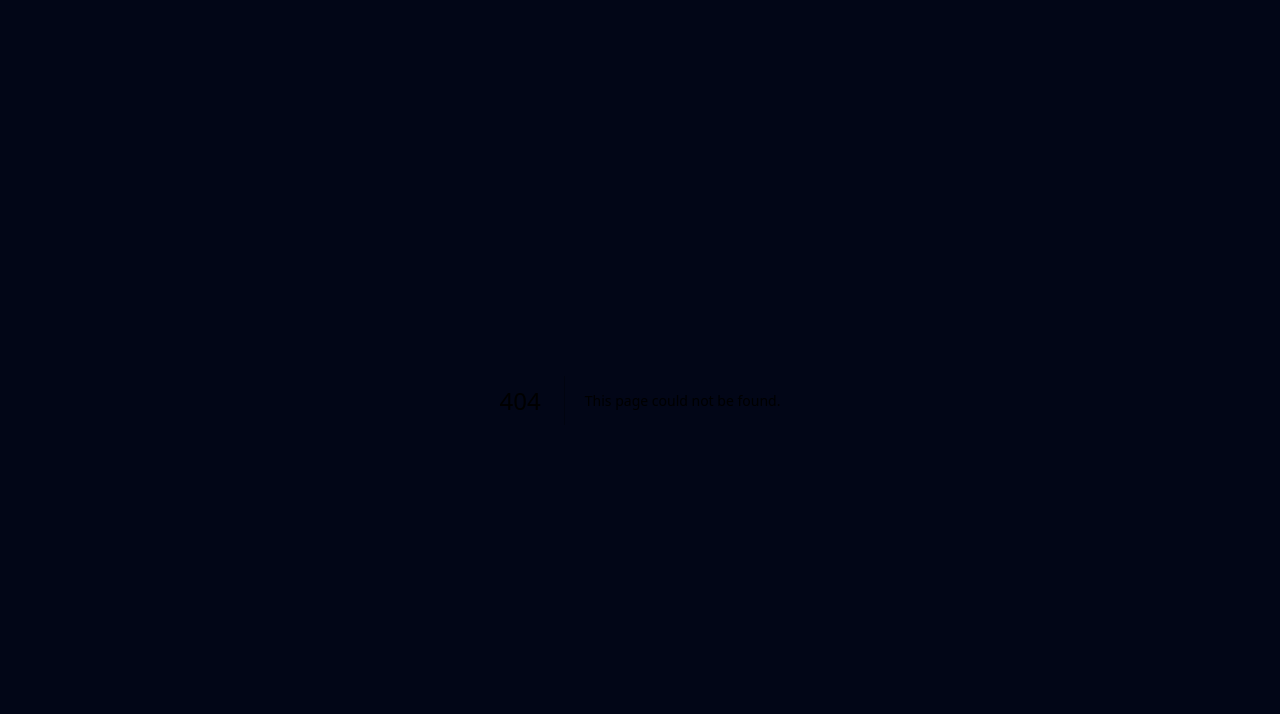
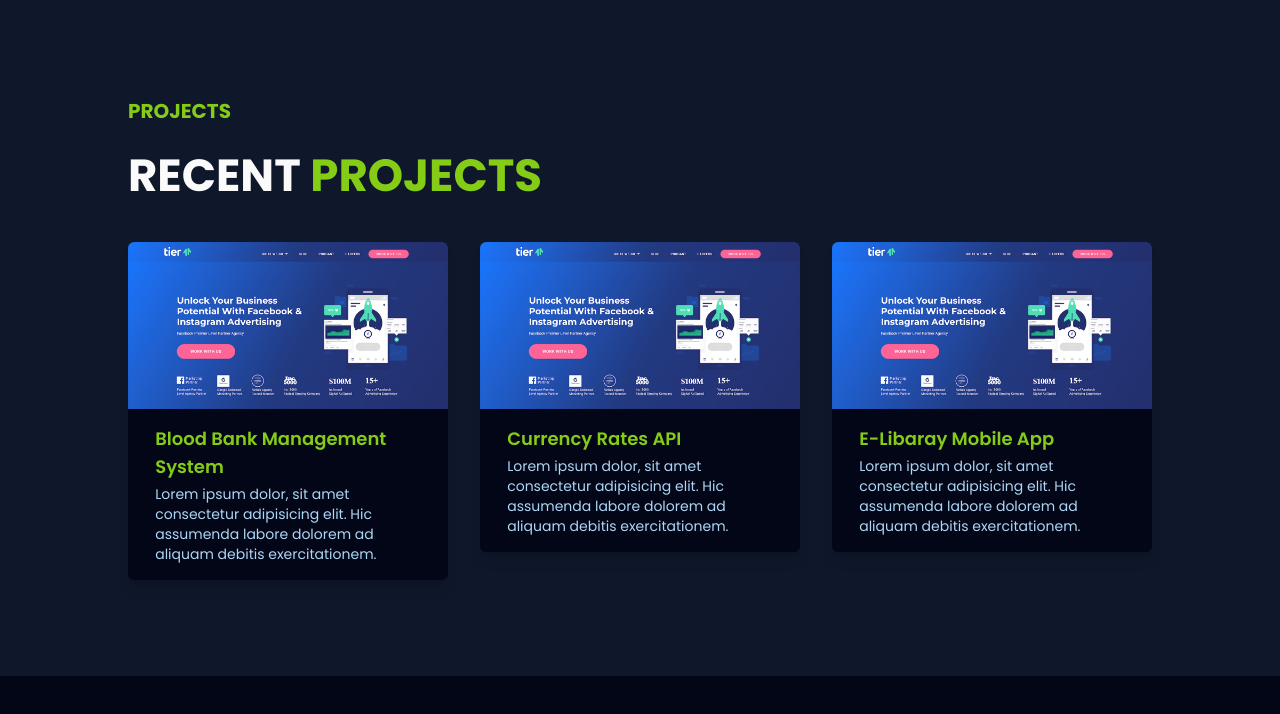
Before and after one commit to dinuranga/portfolio-with-nextjs, a Next.js app: page /Projects in a window 1280 px wide. Before the commit this address had no page. Shown: the top 714 px of the page. Built offline with nearby package versions, Linux system fonts and the light colour scheme.

Commit message:
Push Projects

```diff
--- a/components/Hero.tsx
+++ b/components/Hero.tsx
@@ -2,13 +2,15 @@ import Particle from './Particle';
 import React from 'react';
 import TextEffect from './TextEffect';
 import HoverGlowButton from './HoverGlowButton';
+import Link from 'next/link';
+import { ChevronRightIcon } from '@heroicons/react/16/solid';
 
 const Hero = () => {
   return (
     <div className='min-h-[88vh] h-[600px] z-[1000] mt-[12vh]'>
       <Particle/>
       <div className="w-[80%] grid grid-cols-1 mx-auto lg:grid-cols-2 gap-[3rem] h-[100%] items-end relative z-[10000]">
-        <div className="flex flex-col items-center lg:items-start justify-center h-[100%] lg:justify-center gap-6">
+        <div className="flex flex-col items-center lg:items-start justify-end h-[100%] lg:justify-center gap-6">
             <div className="text-center lg:text-left">
               <h1 className="text-4xl lg:text-6xl mb-2 text-white font-normal">
                   Hi, I'm
@@ -22,6 +24,12 @@ const Hero = () => {
               </div>
             </div>
             <HoverGlowButton href="/" text="Download CV" className='py-3 px-8 bg-gradient-to-r from-[#03ea7a]  to-[#44BCFF] font-semibold'/>
+            <Link href="http://linkedin.com/in/dinuranga" target="_blank">
+              <div className="flex hover:text-cyan-400 text-secondary">
+                <p className="">LinkedIn Profile</p>
+                <ChevronRightIcon className='ml-1 w-6'/>
+              </div>
+            </Link>
         </div>
         <div className="flex items-start lg:items-center justify-center lg:justify-end h-[100%]">
             <div className="relative rounded-full">
--- a/components/Navbar.tsx
+++ b/components/Navbar.tsx
@@ -1,4 +1,4 @@
-import { Bars3Icon } from '@heroicons/react/16/solid';
+import { ArrowRightIcon, Bars3Icon } from '@heroicons/react/16/solid';
 import React, {useState, useEffect} from 'react';
 import Logo from './Logo';
 import Link from 'next/link';
@@ -18,6 +18,10 @@ export const links = [
   },
   {
     text : "Skills",
+    link : "#",
+  },
+  {
+    text : "Contact Me",
     link : "#",
   }
 ];
@@ -62,10 +66,16 @@ const Navbar = ({openNav}: Props) => {
           }
         </div>
         <div>
-            <button className='px-4 py-2 bg-gradient-to-r from-[#03ea7a] to-[#44BCFF] rounded-lg hidden md:block font-semibold text-slate-900'>Contact Me</button>
+            <Link href="https://github.com/dinuranga" target='_blank'>
+              <button className='px-4 py-2 bg-gradient-to-r from-[#03ea7a] to-[#44BCFF] rounded-lg hidden lg:block font-semibold text-slate-900 lg:flex hover:scale-[97%] transition duration-150 ease-in-out'>Visit My GitHub
+
+              <ArrowRightIcon className='ml-1 w-6 hidden lg:flex'/>
+              </button>
+            </Link>
             <div onClick={openNav}>
-                <Bars3Icon className='w-[2rem] md:hidden h-[2rem] cursor-pointer text-white ' />
+                <Bars3Icon className='w-[2rem] lg:hidden h-[2rem] cursor-pointer text-white ' />
             </div>
+
         </div>
       </div>
     </nav>
--- /dev/null
+++ b/components/ProjectCard.tsx
@@ -0,0 +1,30 @@
+// components/ProjectCard.tsx
+
+import React from 'react';
+import Image from 'next/image';
+
+interface ProjectCardProps {
+  imageUrl: string;
+  title: string;
+  description: string;
+}
+
+const ProjectCard: React.FC<ProjectCardProps> = ({ imageUrl, title, description }) => {
+  return (
+    <div className="bg-slate-950 rounded-md overflow-hidden shadow-lg transform cursor-pointer hover:-translate-y-4 transition-all duration-200 relative">
+      <Image
+        src={imageUrl}
+        alt={title}
+        width={400}
+        height={200}
+        className="w-full"
+      />
+      <div className="px-[1.7rem] py-4">
+        <div className="text-highlight mb-[0.2rem] font-semibold text-lg">{title}</div>
+        <p className="text-secondary text-sm">{description}</p>
+      </div>
+    </div>
+  );
+};
+
+export default ProjectCard;
--- a/pages/About.tsx
+++ b/pages/About.tsx
@@ -29,7 +29,7 @@ function About() {
           <div className="left-[15rem] bottom-6 bg-[url('/img/profile.jpg')] w-[200px] h-[250px] md:w-[250px] md:h-[300px] lg:w-[320px] lg:h-[360px] bg-cover object-contain rounded-xl z-[100]"></div>
         </div>
 
-        <div className="absolute top-[2.5rem] right-[3rem]">
+        <div className="absolute top-[2.5rem] right-[2.5rem]">
           <div className="bg-[url('/img/profile.jpg')] md:hidden w-[100px] h-[100px] bg-slate-800 rounded-full object-contain bg-cover"></div>
         </div>
       </div>
--- /dev/null
+++ b/pages/Projects.tsx
@@ -0,0 +1,53 @@
+import ProjectCard from '@/components/ProjectCard';
+import Link from 'next/link';
+import React from 'react';
+
+const projects = [
+    {
+        title: "Blood Bank Management System",
+        imageUrl: "/img/image-1.png",
+        description: "Lorem ipsum dolor, sit amet consectetur adipisicing elit. Hic assumenda labore dolorem ad aliquam debitis exercitationem.",
+        demoUrl: "https://bbms-client.vercel.app"
+    },
+    {
+        title: "Currency Rates API",
+        imageUrl: "/img/image-1.png",
+        description: "Lorem ipsum dolor, sit amet consectetur adipisicing elit. Hic assumenda labore dolorem ad aliquam debitis exercitationem.",
+        demoUrl: "https://bbms-client.vercel.app"
+    },
+    {
+        title: "E-Libaray Mobile App",
+        imageUrl: "/img/image-1.png",
+        description: "Lorem ipsum dolor, sit amet consectetur adipisicing elit. Hic assumenda labore dolorem ad aliquam debitis exercitationem.",
+        demoUrl: "https://bbms-client.vercel.app"
+    }
+];
+
+const Projects = () => {
+  return (
+     <div className="relative pt-[4rem] md:pt-[6rem] pb-[4rem] md:pb-[6rem] bg-slate-900">
+        <div className='w-[80%] mx-auto'>
+            <h1 className='text-[20px] font-bold uppercase text-highlight md-[1rem] mb-[1rem]'>Projects</h1>
+            <h1 className="heading">
+            Recent <span className='text-highlight'>Projects</span>
+        </h1>
+        </div>
+
+        <div className="w-[80%] pt-[2rem] mx-auto grid grid-cols-1 md:grid-cols-2 lg:grid-cols-3 gap-[2rem]">
+            {
+
+                projects.map((data, index) => (
+                    <Link href={data.demoUrl} target='_blank'>
+                        <div className='cursor-pointor'>
+                            <ProjectCard imageUrl={data.imageUrl} title={data.title} description={data.description}/>
+                        </div>
+                    </Link>
+                ))
+
+            }
+        </div>
+    </div>
+  )
+}
+
+export default Projects;
--- a/pages/Skills.tsx
+++ b/pages/Skills.tsx
@@ -17,9 +17,11 @@ const skills = [
 const Skills = () => {
   return (
     <div className='bg-slate-950 pt-[4rem] md:pt-[6rem] pb-[5rem] md:pb-[8rem]'>
-      <p className="heading">
-        MY <span className='text-highlight'>Skills</span>
-      </p>
+      <div className="w-[80%] mx-auto">
+        <p className="heading text-center">
+          MY <span className='text-highlight'>Skills</span>
+        </p>
+      </div>
       <div className='w-full flex justify-center mt-[3rem] md:mt-[4rem]'>
         <div className='hidden md:grid grid-cols-5 sm:grid-cols-5 md:grid-cols-5 lg:grid-cols-5 gap-4'>
           {skills.map(item => (
--- a/pages/index.tsx
+++ b/pages/index.tsx
@@ -2,6 +2,7 @@ import React from 'react';
 import Home from './Home';
 import About from './About';
 import Skills from './Skills';
+import Projects from './Projects';
 
 const Index = () => {
   return (
@@ -9,6 +10,7 @@ const Index = () => {
       <Home/>
       <About/>
       <Skills/>
+      <Projects/>
     </div>
   )
 }
--- a/styles/globals.css
+++ b/styles/globals.css
@@ -12,7 +12,7 @@
         @apply relative mb-[2rem] font-semibold text-white cursor-pointer text-[27px] w-fit md:block after:block after:content-[''] after:absolute after:h-[3px] after:bg-highlight after:w-full after:scale-x-0 after:hover:scale-x-100 after:transition after:duration-300 after:origin-left
     }
     .heading{
-      @apply text-center text-light text-[28px] sm:text-[33px] md:text-[45px] font-bold uppercase
+      @apply text-left text-light text-[28px] sm:text-[33px] md:text-[45px] font-bold uppercase
     }
 }
 
```
Also changed, not shown: public/img/image-1.png (added).
